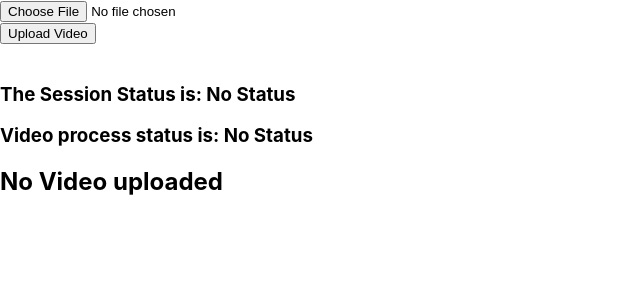
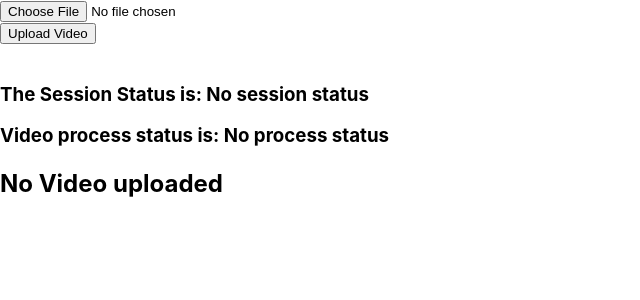
Before and after one commit to jdawsonimgix/frontend-sessions-demo-video, a React (Create React App) app: page / in a window 1280 px wide. Shown: the top 300 px of the page, without its empty margins (0-640 px from the left). Built offline with nearby package versions, Linux system fonts and the light colour scheme.

Commit message:
updated status that get displayed on the frontend. They are different than the actual status that get returned from the Management API

```diff
--- a/src/App.js
+++ b/src/App.js
@@ -11,12 +11,16 @@ function App() {
   const [sessionSourceId, setSessionSourceId] = useState(
     "no session. Please choose a file"
   ); //Used to check status.
-  const [sessionStatus, setSessionStatus] = useState("No Status");
+  const [sessionStatus, setSessionStatus] = useState("");
   const [sessionFilename, setSessionFilename] = useState("");
   const [searchArray, setSearchArray] = useState([]);
   const [imgixUrl, setImgixUrl] = useState("");
-  const [signedUrl, setSignedUrl] = useState("");
-  const [videoProcessStatus, setVideoProcessStatus] = useState("No Status");
+  const [signedUrl, setSignedUrl] = useState(""); //backend status
+  const [videoProcessStatus, setVideoProcessStatus] = useState(""); //backend status
+  const [displayedSessionStatus, setDisplayedSessionStatus] =
+    useState("No session status"); //frontend displayed
+  const [displayedProcessStatus, setDisplayedProcessStatus] =
+    useState("No process status"); //frontend displayed
 
   const playerRef = React.useRef(null);
   //src: "https://sourcerer.imgix.video/aa_video.mp4?fm=mp4",
@@ -62,6 +66,8 @@ function App() {
     }
 
     if (sessionStatus === "COMPLETE" && videoProcessStatus !== "VIDEO_READY") {
+      setDisplayedSessionStatus("The session is complete!");
+      setDisplayedProcessStatus("Your video is processing.");
       const intervalForProcessStatus = setInterval(() => {
         console.log("This will check videoProcessStatus every 7 seconds!");
         checkVideoProcess();
@@ -70,6 +76,9 @@ function App() {
     }
     if (sessionStatus === "COMPLETE" && videoProcessStatus === "VIDEO_READY") {
       setSearchArray(sessionFilename);
+      setDisplayedSessionStatus("The session is complete!");
+      setDisplayedProcessStatus("Your video can now be played!");
+
       setImgixUrl(
         "https://sourcerer.imgix.video/" + sessionFilename + "?fm=hls"
       );
@@ -143,6 +152,8 @@ function App() {
           },
         });
         setSessionStatus(res.data.sessionStatusBackend);
+        setDisplayedSessionStatus("The session is processing. Please wait.");
+        setDisplayedProcessStatus("Will process soon.");
       })
       .then(checkIfClosed())
       .catch((error) => console.log(error.message));
@@ -178,16 +189,15 @@ function App() {
         <button>Upload Video</button>
       </form>
       <br />
-      <h3>The Session Status is: {sessionStatus}</h3>
-      <h3>Video process status is: {videoProcessStatus}</h3>
+      <h3>The Session Status is: {displayedSessionStatus}</h3>
+      <h3>Video process status is: {displayedProcessStatus}</h3>
+      <h4>{imgixUrl}</h4>
       <div>{searchArray.length === 0 && <h2>No Video uploaded</h2>}</div>
       <div className='test'>
         {imgixUrl !== "" && (
           <VideoJS options={videoJsOptions} onReady={handlePlayerReady} />
         )}
       </div>
-
-      <h4>{imgixUrl}</h4>
     </div>
   );
 }
```
